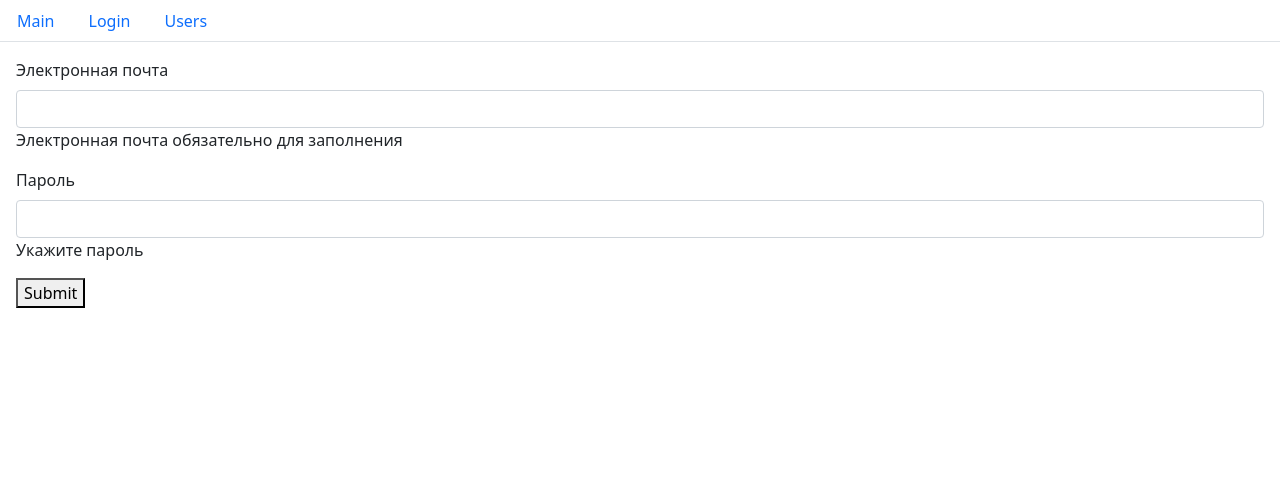
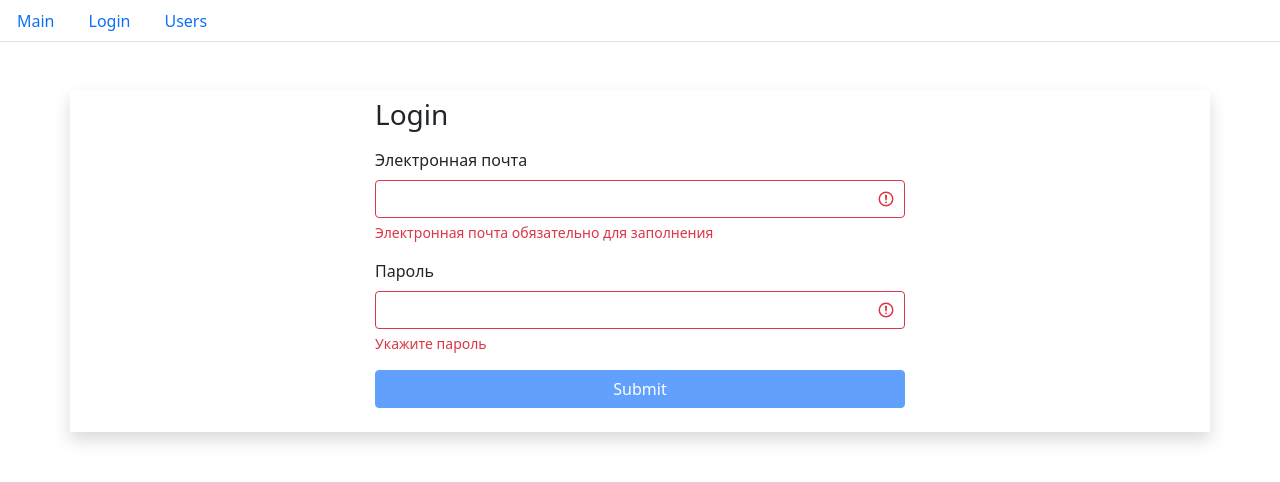
Before and after one commit to ine-nk/fs1, a React (Create React App) app: page /login in a window 1280 px wide. Shown: the top 482 px of the page. Built offline with nearby package versions, Linux system fonts and the light colour scheme.

Commit message:
end of lesson 9 - forms validation

```diff
--- a/src/component/textField.jsx
+++ b/src/component/textField.jsx
@@ -2,15 +2,19 @@ import React from 'react'
 import PropTypes from 'prop-types'
 
 const TextField = ({ label, type, name, value, onChange, error }) => {
-  return (<div className='mb-3'>
+  const getInputClasses = () => {
+    return 'form-control' + (error ? ' is-invalid' : '')
+  }
+  return (
+    <div className='mb-3'>
       <label className="form-label" htmlFor={ name }>{ label }</label>
-    <input className="form-control"
+      <input className={ getInputClasses() }
         type={ type }
         id={ name }
         name={ name }
         value={ value }
         onChange={ onChange } />
-    { error && <p>{ error }</p> }
+      { error && <div className='invalid-feedback'>{ error }</div> }
     </div>
   )
 }
--- a/src/layouts/login.jsx
+++ b/src/layouts/login.jsx
@@ -14,7 +14,15 @@ const Login = () => {
       isRequired: { message: 'Электронная почта обязательно для заполнения' },
       isEmail: { message: 'Введите корректный email' }
     },
-    password: { isRequired: { message: 'Укажите пароль ' } }
+    password: {
+      isRequired: { message: 'Укажите пароль ' },
+      isCapitalSimbol: { message: 'Пароль должен содержать хотя бы одну заглавную букву' },
+      isContainDigit: { message: 'Пароль должен содержать хотя бы одну цифру' },
+      min: {
+        message: 'Длина пароля должна быть не менее 8-ми символов',
+        value: 8
+      }
+    }
   }
 
   const validate = () => {
@@ -28,7 +36,7 @@ const Login = () => {
     setErrors(errors)
     return Object.keys(errors).length === 0
   }
-
+  const isValid = Object.keys(errors).length === 0
   useEffect(() => {
     validate()
   }, [data])
@@ -40,7 +48,10 @@ const Login = () => {
     console.log('data', data)
   }
 
-  return (<form className='m-3' onSubmit={ handleSubmit }>
+  return (<div className="container mt-5 p-2 shadow">
+    <div className="col-md-6 offset-md-3">
+      <h3 className='ps-3 '>Login</h3>
+      <form className='m-3 ' onSubmit={ handleSubmit }>
         <TextField
           label='Электронная почта'
           name='email'
@@ -55,8 +66,10 @@ const Login = () => {
           onChange={ handleChange }
           error={ errors.password }
         />
-    <button type='submit'>Submit</button>
+        <button className='btn btn-primary w-100 mx-auto' type='submit' disabled={ !isValid }>Submit</button>
       </form>
+    </div>
+  </div>
   )
 }
 
--- a/src/utils/validator.js
+++ b/src/utils/validator.js
@@ -3,18 +3,33 @@ export function validator(data, config) {
   const errors = {}
 
   function validate(validateMethod, data, config) {
+    let statusValidate
     switch (validateMethod) {
       case 'isRequired':
-        if (data.trim() === '') return config.message
+        statusValidate = data.trim() === ''
         break
       case 'isEmail': {
         const emailRegExp = /^\S+@\S+\.\S+$/g
-        if (!emailRegExp.test(data)) return config.message
+        statusValidate = !emailRegExp.test(data)
         break
       }
-      default:
-        break
+      case 'isCapitalSimbol': {
+        const capitalRegExp = /[A-Z]/g
+        statusValidate = !capitalRegExp.test(data)
+      }
+      break
+    case 'isContainDigit': {
+      const digitRegExp = /\d+/g
+      statusValidate = !digitRegExp.test(data)
     }
+    break
+    case 'min':
+      statusValidate = data.length < config.value
+      break
+    default:
+      break
+    }
+    if (statusValidate) return config.message
   }
   // так как data это форма которая содержит имена полей то делаем проход по всем полям
   for (const fieldName in data) {
@@ -23,6 +38,7 @@ export function validator(data, config) {
     for (const validateMethod in config[fieldName]) {
       // поученные данные передаются в функцию - определенную ранее
       const error = validate(validateMethod, data[fieldName], config[fieldName][validateMethod])
+
       if (error && !errors[fieldName]) {
         errors[fieldName] = error
       }
```
Also changed, not shown: 1 other file (tests, documents, lock files or other folders). Lines whose indentation alone changed are shown as unchanged.
